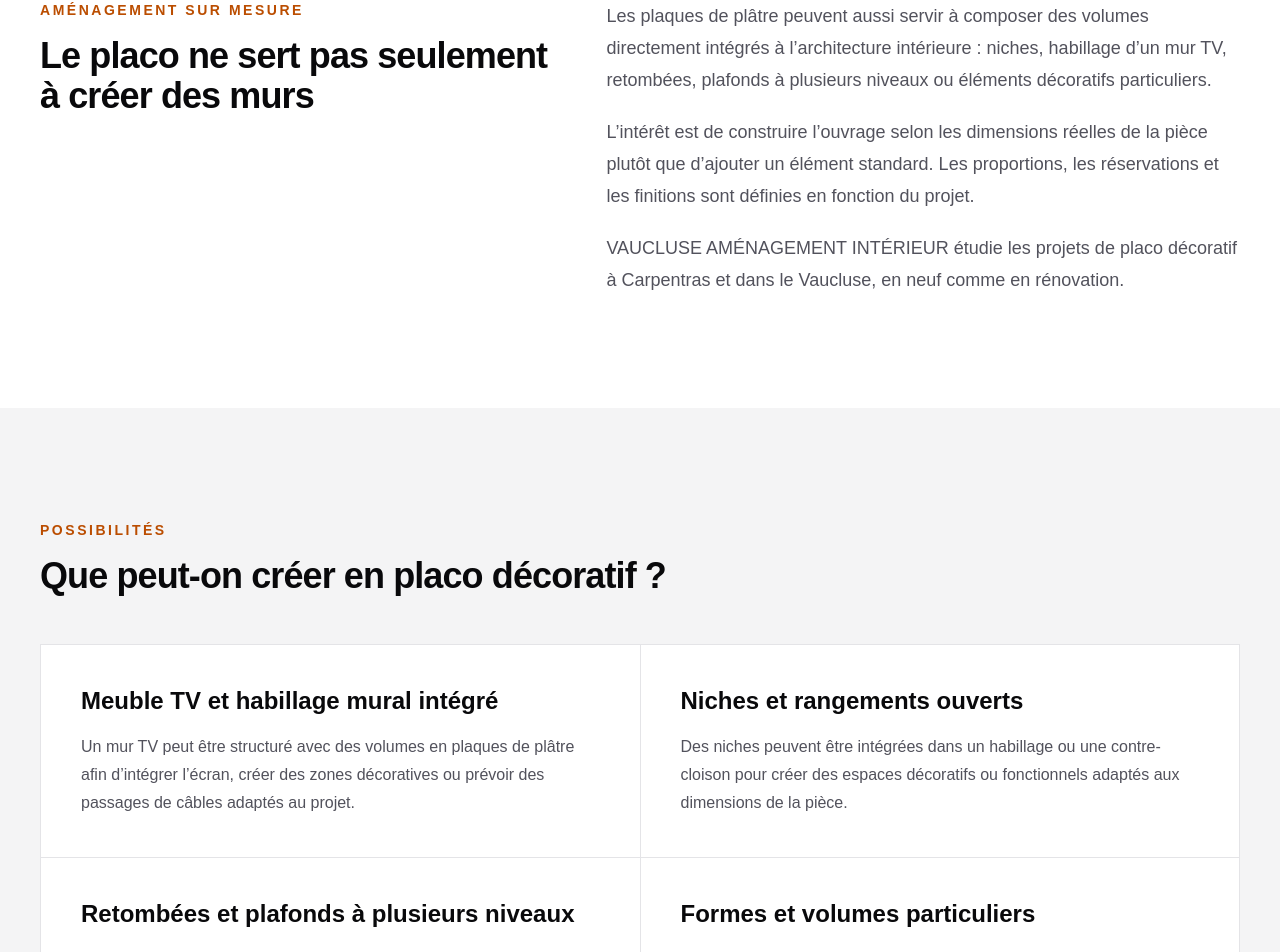
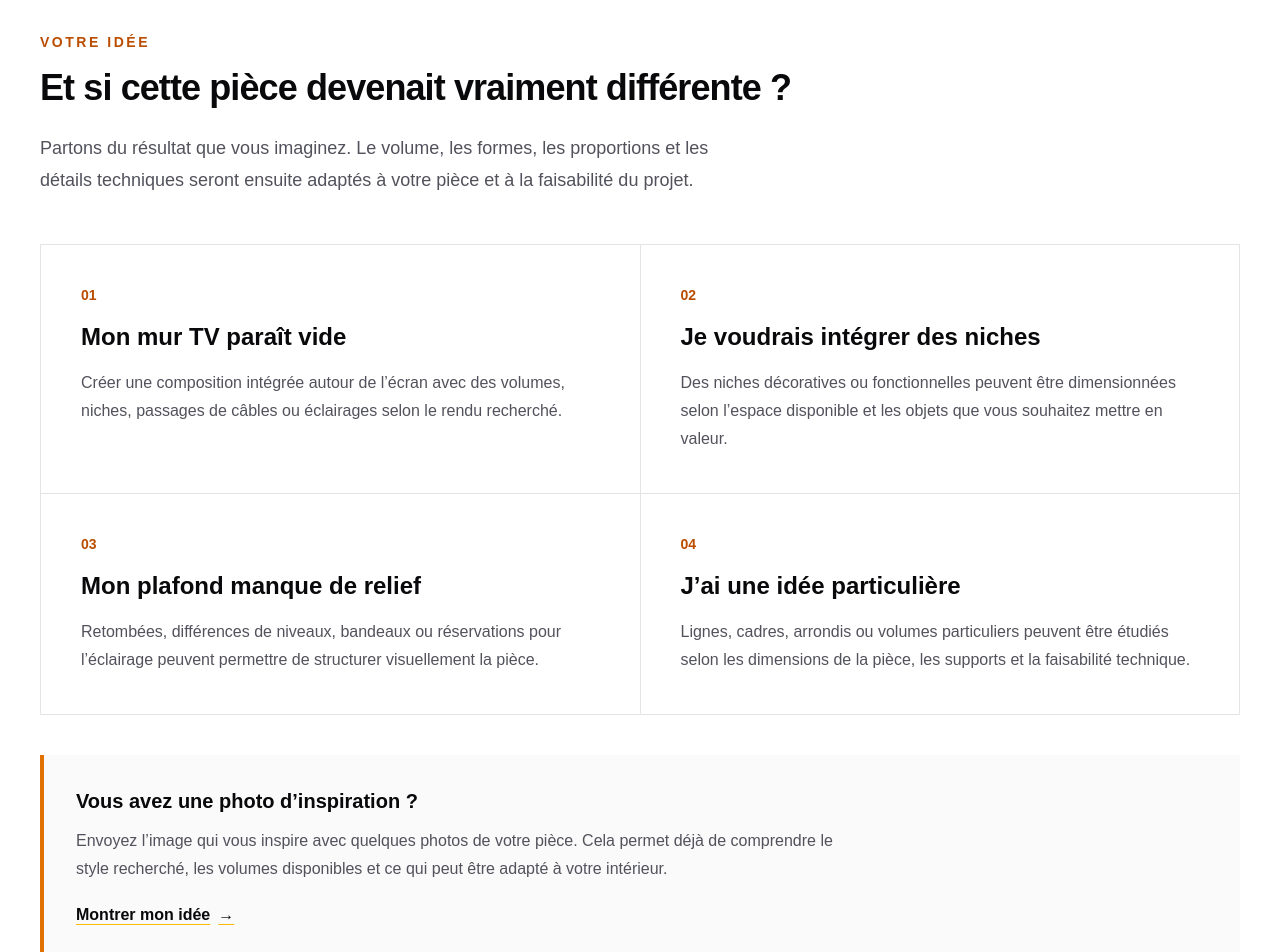
Before and after one commit to grouma84/vaucluse-amenagement-interieur, a Next.js app: page /placo-decoratif-carpentras in a window 1280 px wide. Shown: the part 740-1692 px from the top of the page. Built offline with nearby package versions, Linux system fonts and the light colour scheme.

Commit message:
Refine placo decoratif landing page

```diff
--- a/src/app/placo-decoratif-carpentras/page.tsx
+++ b/src/app/placo-decoratif-carpentras/page.tsx
@@ -79,7 +79,7 @@ export default function PlacoDecoratifCarpentrasPage() {
           <div className="flex items-center px-6 py-20 sm:px-10 lg:px-14 lg:py-24">
             <div className="max-w-2xl">
               <p className="mb-5 text-sm font-semibold uppercase tracking-[0.18em] text-amber-300">
-                Plâtrerie décorative • Carpentras & Vaucluse
+                IMAGINER • STRUCTURER • METTRE EN LUMIÈRE
               </p>
 
               <h1 className="text-3xl font-semibold leading-[1.08] tracking-tight sm:text-5xl lg:text-6xl">
@@ -87,9 +87,10 @@ export default function PlacoDecoratifCarpentrasPage() {
               </h1>
 
               <p className="mt-6 max-w-xl text-lg leading-8 text-zinc-300">
-                Création de niches, meubles TV intégrés, retombées, plafonds
-                décoratifs et formes en plaques de plâtre conçues selon l’espace,
-                l’usage et le rendu recherché.
+                Un mur TV trop vide, un plafond sans relief ou une pièce
+                à laquelle vous voulez donner du caractère ? Le placo permet
+                de créer des volumes, niches, retombées et éclairages intégrés
+                conçus directement pour votre espace.
               </p>
 
               <div className="mt-8 flex flex-col gap-3 sm:flex-row">
@@ -129,37 +130,101 @@ export default function PlacoDecoratifCarpentrasPage() {
         </div>
       </section>
 
-      {/* INTRO */}
+      {/* PROJECTION DU BESOIN */}
       <section className="bg-white px-6 py-20 text-zinc-950 sm:px-10 lg:py-28">
-        <div className="mx-auto grid max-w-7xl gap-12 lg:grid-cols-[0.9fr_1.1fr]">
-          <div>
+        <div className="mx-auto max-w-7xl">
+          <div className="max-w-3xl">
             <p className="text-sm font-semibold uppercase tracking-[0.18em] text-amber-700">
-              Aménagement sur mesure
+              Votre idée
             </p>
 
             <h2 className="mt-4 text-3xl font-semibold tracking-tight sm:text-4xl">
-              Le placo ne sert pas seulement à créer des murs
+              Et si cette pièce devenait vraiment différente&nbsp;?
             </h2>
+
+            <p className="mt-6 max-w-2xl text-lg leading-8 text-zinc-600">
+              Partons du résultat que vous imaginez. Le volume, les formes,
+              les proportions et les détails techniques seront ensuite adaptés
+              à votre pièce et à la faisabilité du projet.
+            </p>
           </div>
 
-          <div className="space-y-5 text-lg leading-8 text-zinc-600">
-            <p>
-              Les plaques de plâtre peuvent aussi servir à composer des volumes
-              directement intégrés à l’architecture intérieure : niches, habillage
-              d’un mur TV, retombées, plafonds à plusieurs niveaux ou éléments
-              décoratifs particuliers.
+          <div className="mt-12 grid gap-px overflow-hidden border border-zinc-200 bg-zinc-200 md:grid-cols-2">
+            <article className="bg-white p-8 sm:p-10">
+              <p className="text-sm font-semibold text-amber-700">01</p>
+
+              <h3 className="mt-4 text-2xl font-semibold">
+                Mon mur TV paraît vide
+              </h3>
+
+              <p className="mt-4 leading-7 text-zinc-600">
+                Créer une composition intégrée autour de l’écran avec des
+                volumes, niches, passages de câbles ou éclairages selon le
+                rendu recherché.
+              </p>
+            </article>
+
+            <article className="bg-white p-8 sm:p-10">
+              <p className="text-sm font-semibold text-amber-700">02</p>
+
+              <h3 className="mt-4 text-2xl font-semibold">
+                Je voudrais intégrer des niches
+              </h3>
+
+              <p className="mt-4 leading-7 text-zinc-600">
+                Des niches décoratives ou fonctionnelles peuvent être
+                dimensionnées selon l’espace disponible et les objets que
+                vous souhaitez mettre en valeur.
+              </p>
+            </article>
+
+            <article className="bg-white p-8 sm:p-10">
+              <p className="text-sm font-semibold text-amber-700">03</p>
+
+              <h3 className="mt-4 text-2xl font-semibold">
+                Mon plafond manque de relief
+              </h3>
+
+              <p className="mt-4 leading-7 text-zinc-600">
+                Retombées, différences de niveaux, bandeaux ou réservations
+                pour l’éclairage peuvent permettre de structurer visuellement
+                la pièce.
+              </p>
+            </article>
+
+            <article className="bg-white p-8 sm:p-10">
+              <p className="text-sm font-semibold text-amber-700">04</p>
+
+              <h3 className="mt-4 text-2xl font-semibold">
+                J’ai une idée particulière
+              </h3>
+
+              <p className="mt-4 leading-7 text-zinc-600">
+                Lignes, cadres, arrondis ou volumes particuliers peuvent être
+                étudiés selon les dimensions de la pièce, les supports et la
+                faisabilité technique.
+              </p>
+            </article>
+          </div>
+
+          <div className="mt-10 border-l-4 border-amber-600 bg-zinc-50 p-6 sm:p-8">
+            <h3 className="text-xl font-semibold">
+              Vous avez une photo d’inspiration&nbsp;?
+            </h3>
+
+            <p className="mt-3 max-w-3xl leading-7 text-zinc-600">
+              Envoyez l’image qui vous inspire avec quelques photos de votre
+              pièce. Cela permet déjà de comprendre le style recherché, les
+              volumes disponibles et ce qui peut être adapté à votre intérieur.
             </p>
 
-            <p>
-              L’intérêt est de construire l’ouvrage selon les dimensions réelles de
-              la pièce plutôt que d’ajouter un élément standard. Les proportions,
-              les réservations et les finitions sont définies en fonction du projet.
-            </p>
-
-            <p>
-              VAUCLUSE AMÉNAGEMENT INTÉRIEUR étudie les projets de placo décoratif à
-              Carpentras et dans le Vaucluse, en neuf comme en rénovation.
-            </p>
+            <Link
+              href="/#contact"
+              className="mt-5 inline-flex items-center gap-2 font-semibold text-zinc-950 underline decoration-amber-400 underline-offset-4 transition hover:decoration-zinc-950"
+            >
+              Montrer mon idée
+              <span aria-hidden="true">→</span>
+            </Link>
           </div>
         </div>
       </section>
```
